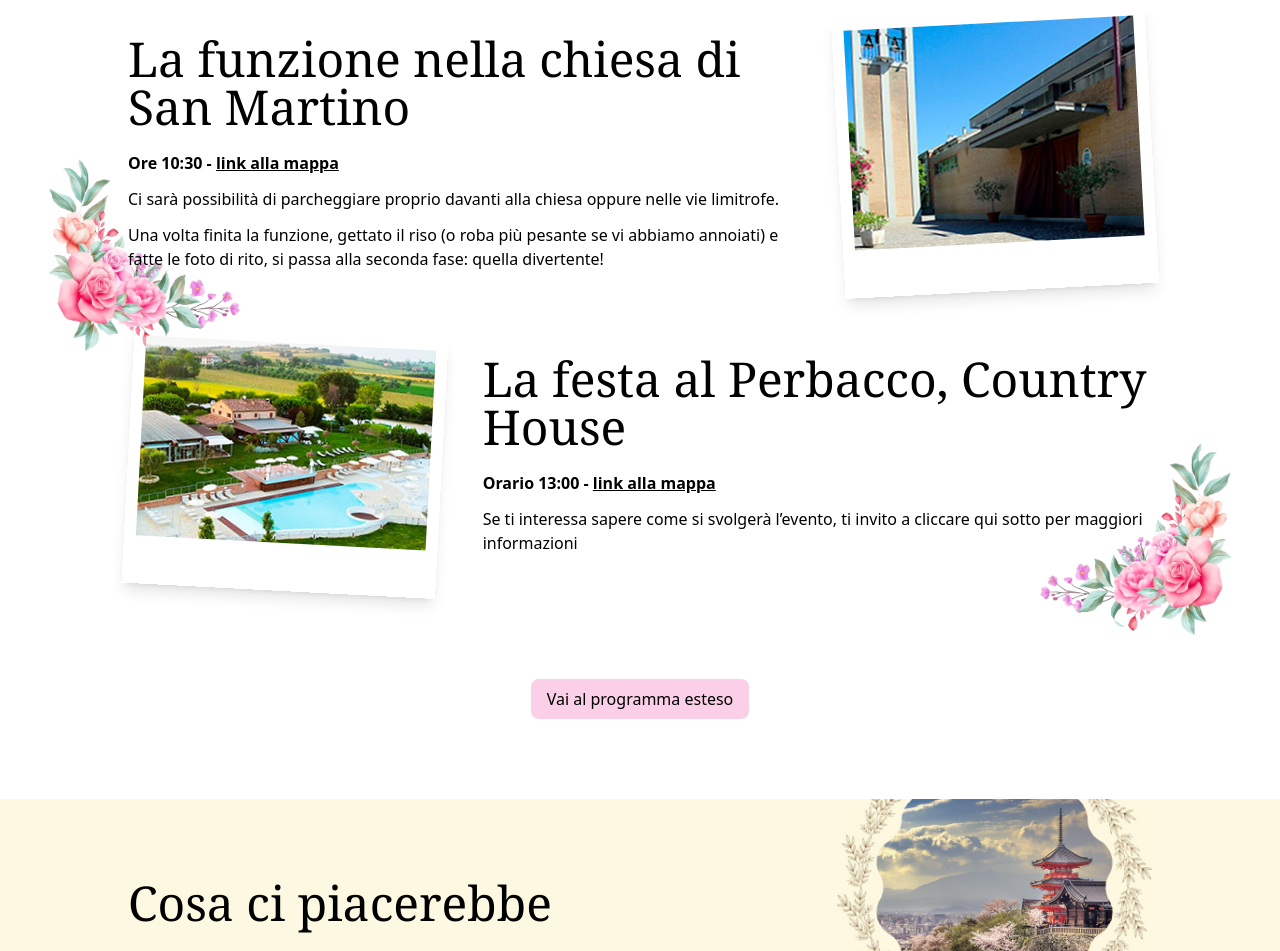
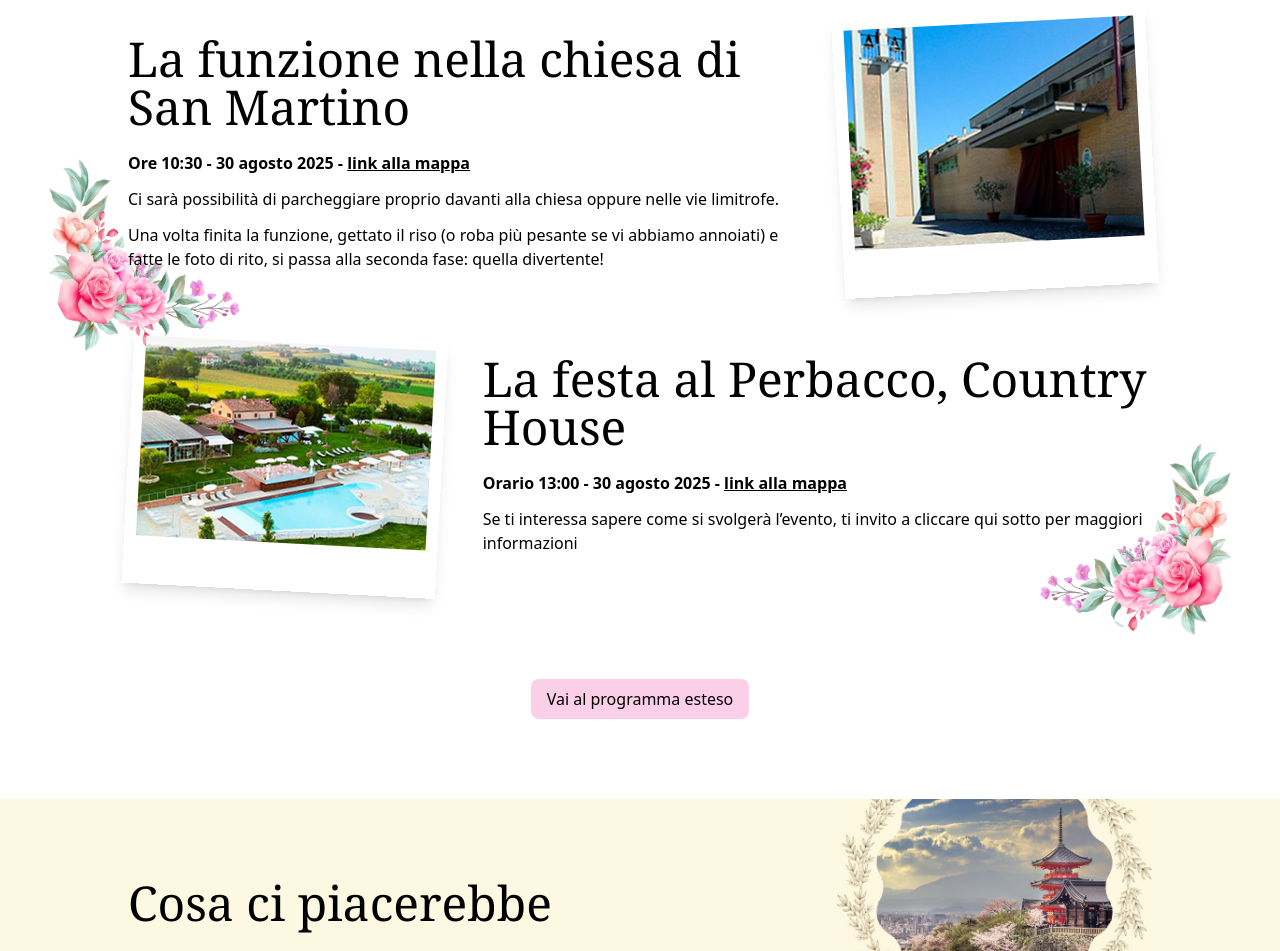
Before and after one commit to marcoekatia/matrimonio, an Astro site: page / in a window 1280 px wide. Shown: the part 1658-2609 px from the top of the page. Built offline with nearby package versions, Linux system fonts and the light colour scheme; Astro itself is replaced by a stand-in of ours; a web font is replaced by a local one.

Commit message:
fix: add date

```diff
--- a/src/pages/index.astro
+++ b/src/pages/index.astro
@@ -56,7 +56,7 @@ import Adesion from "../components/Adesion.astro";
       <div class="col-span-8 pt-6 order-2 md:order-1">
         <SectionTitle> La funzione nella chiesa di San Martino </SectionTitle>
         <b class="block mb-3"
-          >Ore 10:30 - <a
+          >Ore 10:30 - 30 agosto 2025 - <a
             class="underline"
             href="https://www.google.it/maps/place/Chiesa+Parrocchiale+di+San+Martino+Vescovo+-+Pesaro+(citt%C3%A0)/@43.8976383,12.8895736,17z/data=!3m1!4b1!4m6!3m5!1s0x132d1eabe8f7063f:0xb3de8d5e07c58e19!8m2!3d43.8976383!4d12.8921485!16s%2Fg%2F1xtdztt4?entry=ttu"
             target="_blank"
@@ -90,7 +90,7 @@ import Adesion from "../components/Adesion.astro";
       <div class="col-span-8 pt-6 order-4">
         <SectionTitle> La festa al Perbacco, Country House </SectionTitle>
         <b class="block mb-3"
-          >Orario 13:00 - <a
+          >Orario 13:00 - 30 agosto 2025 - <a
             href="https://www.google.it/maps/place/Perbacco+Country+House+Locanda/@43.744366,13.106211,17z/data=!3m1!4b1!4m6!3m5!1s0x132d0c4617aa13f1:0x3e13845d75003667!8m2!3d43.7443661!4d13.1108244!16s%2Fg%2F1tvrf98c?entry=ttu"
             class="underline"
             target="_blank"
```
